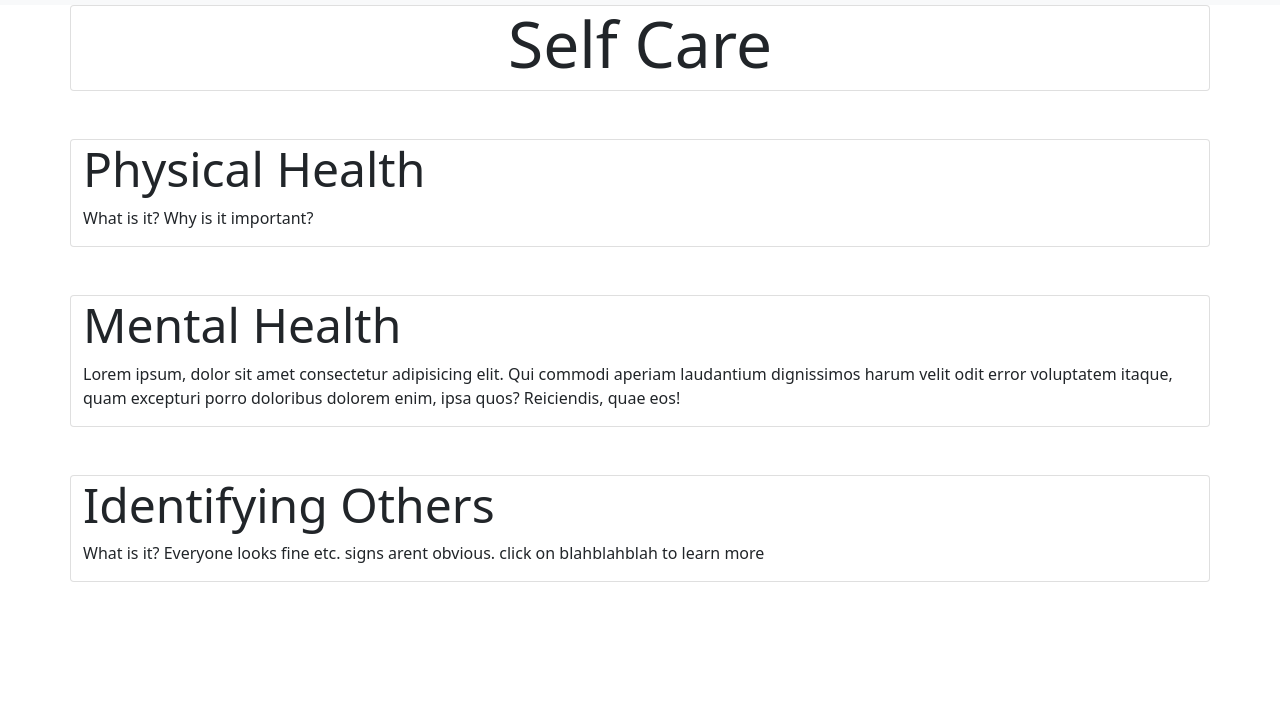
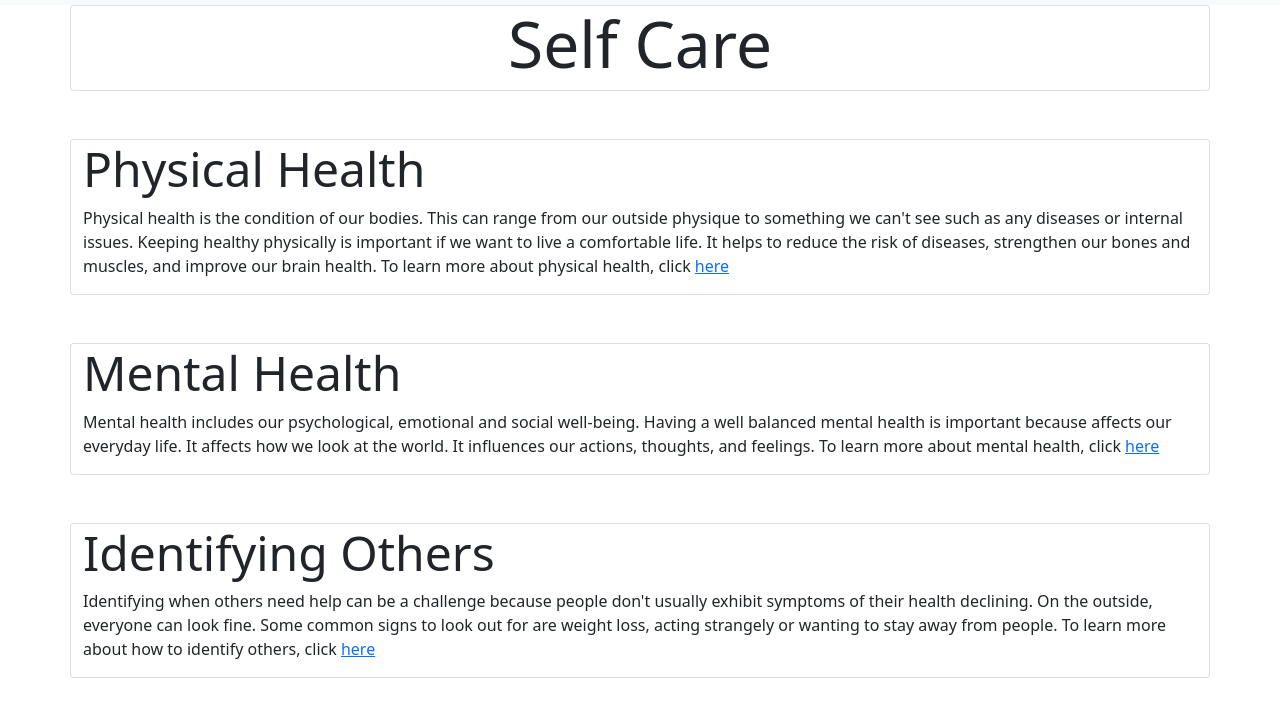
Before and after one commit to jasonarzona/github_project, a plain HTML site: page home-page.html in a window 1280 px wide. Shown: the part 52-766 px from the top of the page. Drawn offline with nearby package versions, Linux system fonts and the light colour scheme.

Commit message:
added to the home page

```diff
--- a/home-page.html
+++ b/home-page.html
@@ -53,7 +53,7 @@
     <section>
         <div class="container card">
             <h1 class="display-5">Physical Health</h1>
-            <p>What is it? Why is it important?</p>
+            <p>Physical health is the condition of our bodies. This can range from our outside physique to something we can't see such as any diseases or internal issues. Keeping healthy physically is important if we want to live a comfortable life. It helps to reduce the risk of diseases, strengthen our bones and muscles, and improve our brain health. To learn more about physical health, click <a href="physical_health.html">here</a></p>
     </section>
 
         <br>
@@ -62,7 +62,7 @@
     <section>
         <div class="container card">
             <h1 class="display-5">Mental Health</h1>
-            <p>Lorem ipsum, dolor sit amet consectetur adipisicing elit. Qui commodi aperiam laudantium dignissimos harum velit odit error voluptatem itaque, quam excepturi porro doloribus dolorem enim, ipsa quos? Reiciendis, quae eos!</p>
+            <p>Mental health includes our psychological, emotional and social well-being. Having a well balanced mental health is important because affects our everyday life. It affects how we look at the world. It influences our actions, thoughts, and feelings. To learn more about mental health, click <a href="mental_health.html">here</a></p>
     </section>
 
         <br>
@@ -71,7 +71,7 @@
     <section>
         <div class="container card">
             <h1 class="display-5">Identifying Others</h1>
-            <p>What is it? Everyone looks fine etc. signs arent obvious. click on blahblahblah to learn more</p>
+            <p>Identifying when others need help can be a challenge because people don't usually exhibit symptoms of their health declining. On the outside, everyone can look fine. Some common signs to look out for are weight loss, acting strangely or wanting to stay away from people. To learn more about how to identify others, click <a href="IdentifyingOthers.html">here</a></p>
 
     </section>
 </body>
```
